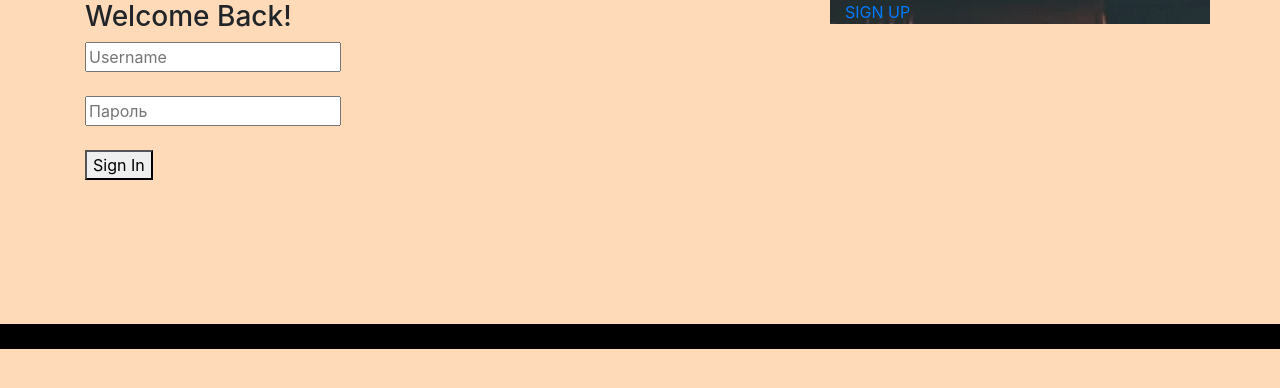
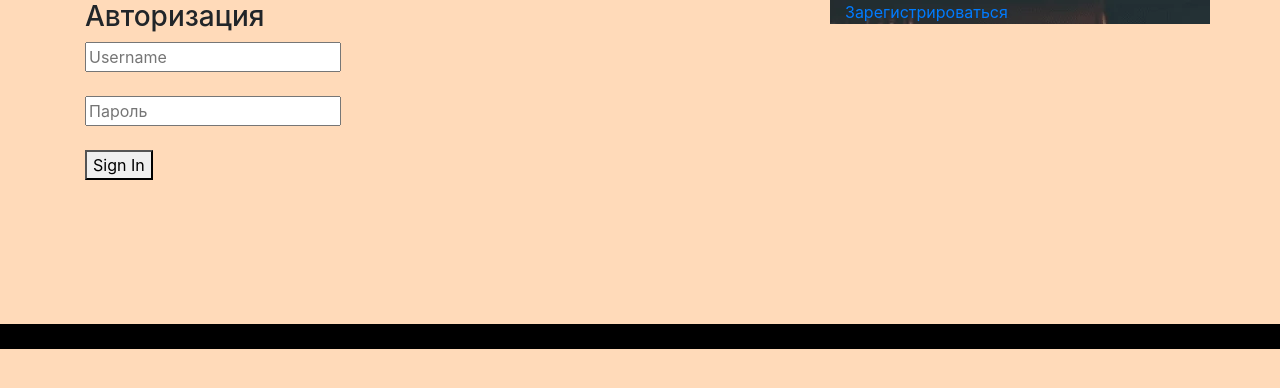
Before and after one commit to Rarn1k/Book-Recommendations, a Django app: page /accounts/login/ in a window 1280 px wide. Shown: the part 113-501 px from the top of the page. Run offline with Django 4.2, Linux system fonts and the light colour scheme; parts of the project's set-up code (start-up, migrations or seed data) failed here and were passed over; some libraries are stand-ins or nearby versions.

Commit message:
small changes

```diff
--- a/templates/account/login.html
+++ b/templates/account/login.html
@@ -16,7 +16,7 @@ Login
 <div class="container account-block ">
     <div class="h-100 row">
         <div class="h-100 col-12 col-sm-12 col-xl-8 signin-block">
-            <h3 class="welcome">Welcome Back!</h3>
+            <h3 class="welcome">Авторизация</h3>
             <form method="POST" action="{% url 'account_login' %}">
                 {% csrf_token %}
                 <div class="form-group">
@@ -44,7 +44,7 @@ Login
             </form>
         </div>
         <div class="h-100 hidden-sm col-xl-4 img-block mw-100" style="background-image : url('{% static "mainapp/png/BookSignUp.webp" %}')">
-            <a class="btn-bot" href="{% url 'account_signup' %}">SIGN UP</a>
+            <a class="btn-bot" href="{% url 'account_signup' %}">Зарегистрироваться</a>
         </div>
     </div>
 </div>
--- a/templates/account/signup.html
+++ b/templates/account/signup.html
@@ -16,7 +16,7 @@ Sign Up
 <div class="container account-block ">
     <div class="h-100 row">
         <div class="h-100 col-12 col-sm-12 col-xl-8 signup-block">
-            <h3 class="welcome">Welcome!</h3>
+            <h3 class="welcome">Регистрация</h3>
             <form method="POST" action="{% url 'account_signup' %}">
                 {% csrf_token %}
                 <div class="form-group">
@@ -51,7 +51,7 @@ Sign Up
 
         </div>
         <div class="h-100 hidden-sm col-xl-4 img-block mw-100" style="background-image : url('{% static "mainapp/png/BookSignIn.webp" %}')">
-            <a class="btn-bot" href="{% url 'account_login' %}">SIGN IN</a>
+            <a class="btn-bot" href="{% url 'account_login' %}">Войти</a>
         </div>
     </div>
 </div>
```
Also changed, not shown: mainapp/views.py (+4 -3 lines).
